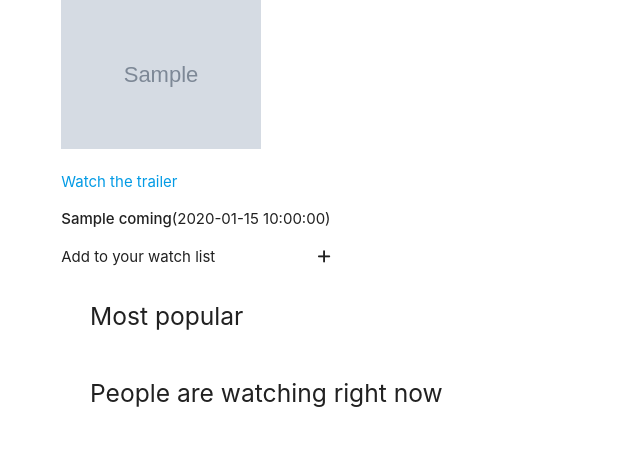
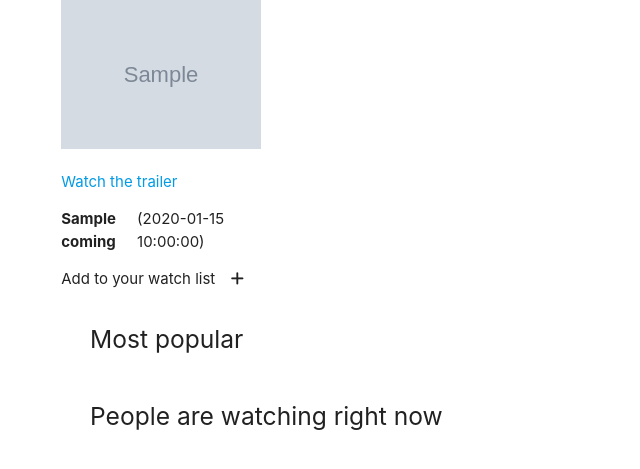
Before and after one commit to nhamidi90/k-watch, a Flask app: page / in a window 1280 px wide. Shown: the part 182-651 px from the top of the page, without its empty margins (0-640 px from the left). Run offline with Flask 3, Linux system fonts and the light colour scheme; grey boxes marked "Sample" are stand-in pictures; a database or web service that is not in the repository returns one stand-in record (values such as "Sample title"); some libraries are stand-ins or nearby versions.

Commit message:
Change min-width to width for img-spacing

```diff
--- a/static/css/style.css
+++ b/static/css/style.css
@@ -27,7 +27,7 @@ p {
 }
 
 .img-spacing {
-	min-width: 205px;
+	width: 205px;
 }
 
 .row-margin {
@@ -45,6 +45,11 @@ p {
 	margin-top: 10px;
 	margin-left: 20px;
 }
+
+strong {
+	font-weight: bold;
+}
+
 /* star rating  */
 .star-container{
 	display: flex;
```
